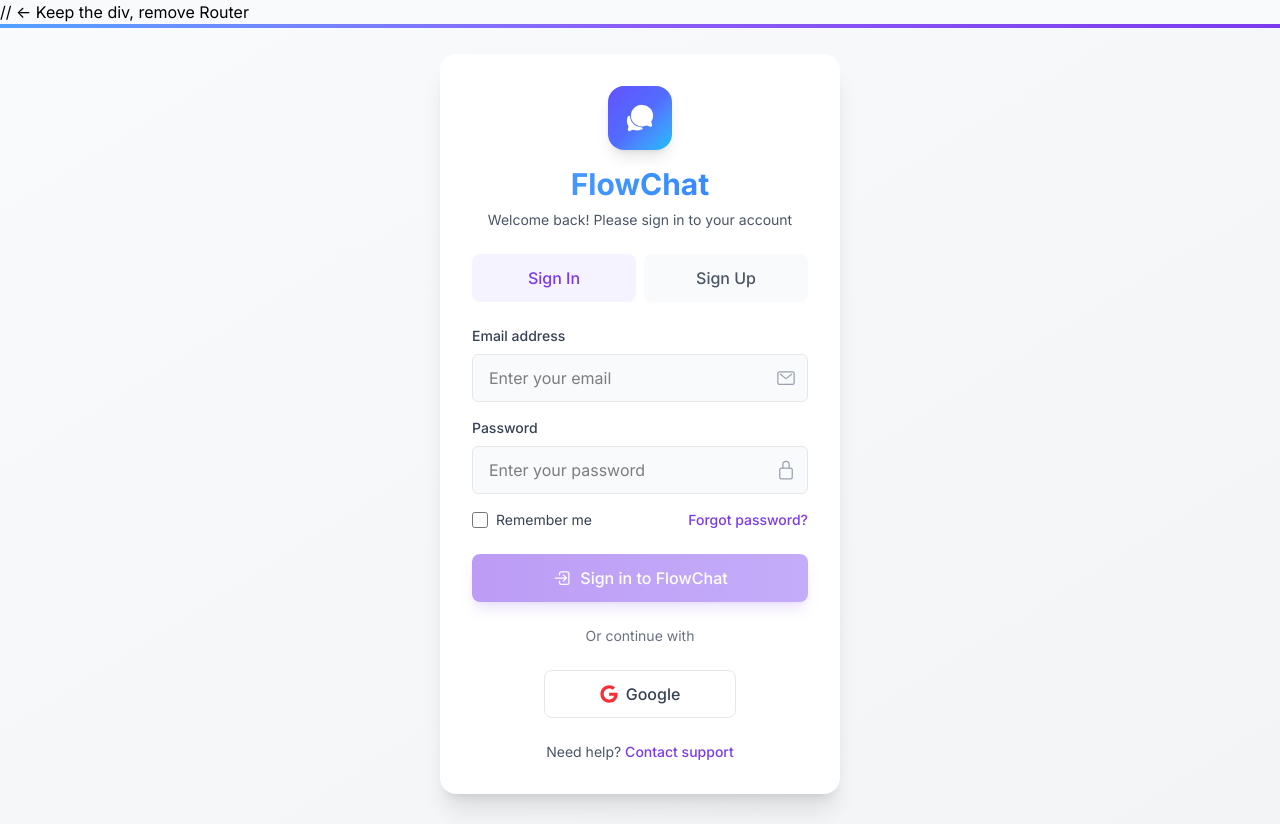
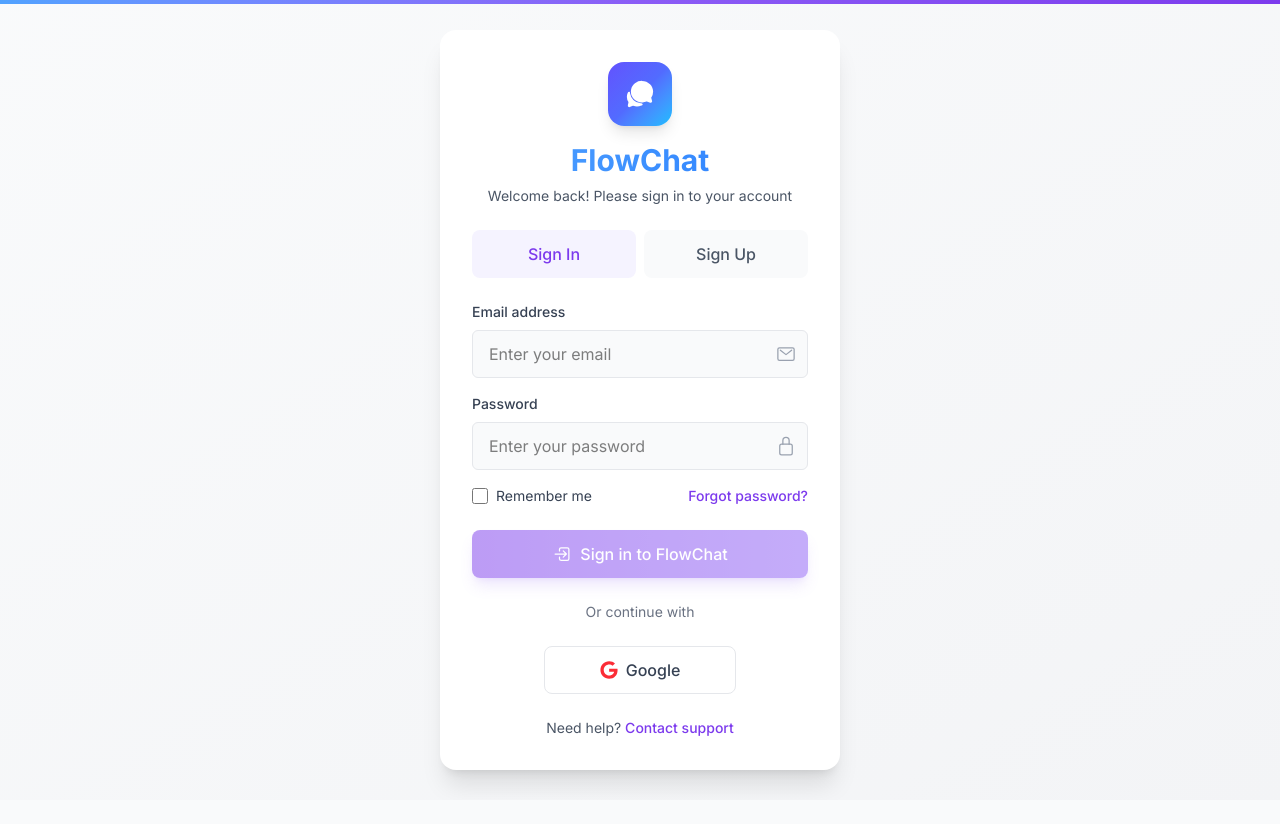
Before and after one commit to Jumoke1/ChatApplication-, a React (Vite) app in the folder frontend/: page /login in a window 1280 px wide. After the commit the page ends 800 px from the top, so only its background shows below. Built offline with nearby package versions, Linux system fonts and the light colour scheme; no server answers.

Commit message:
modified app file

```diff
--- a/frontend/src/App.jsx
+++ b/frontend/src/App.jsx
@@ -9,7 +9,7 @@
 
 function App() {
   return (
-    <div className="App">   // ← Keep the div, remove Router
+    <div className="App">
       <Routes>
         <Route path='/' element={<Navigate to='/login' replace />} />
         <Route path='/login' element={<Login />} />
```
